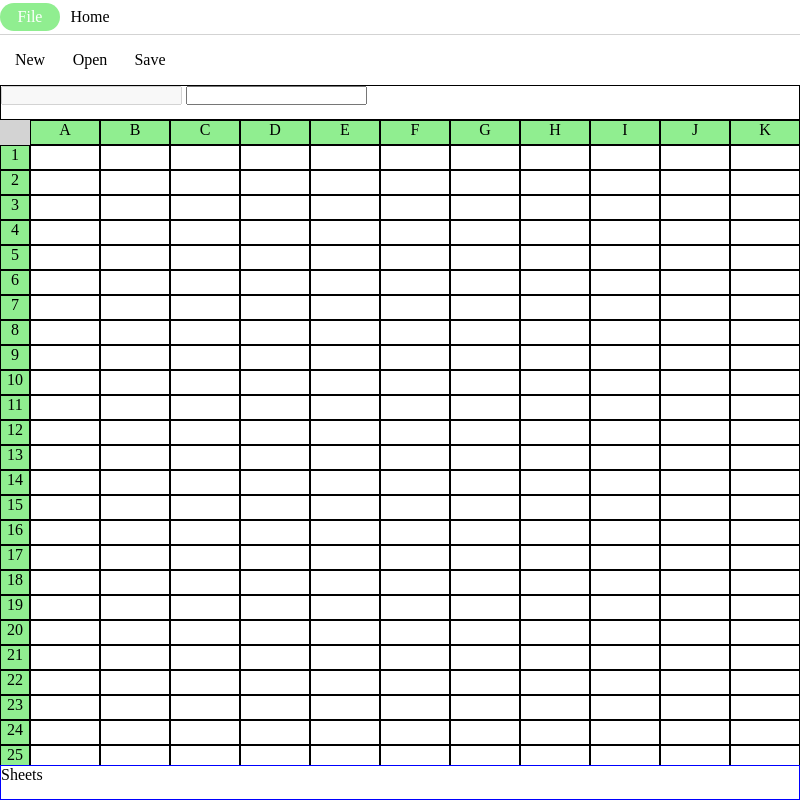
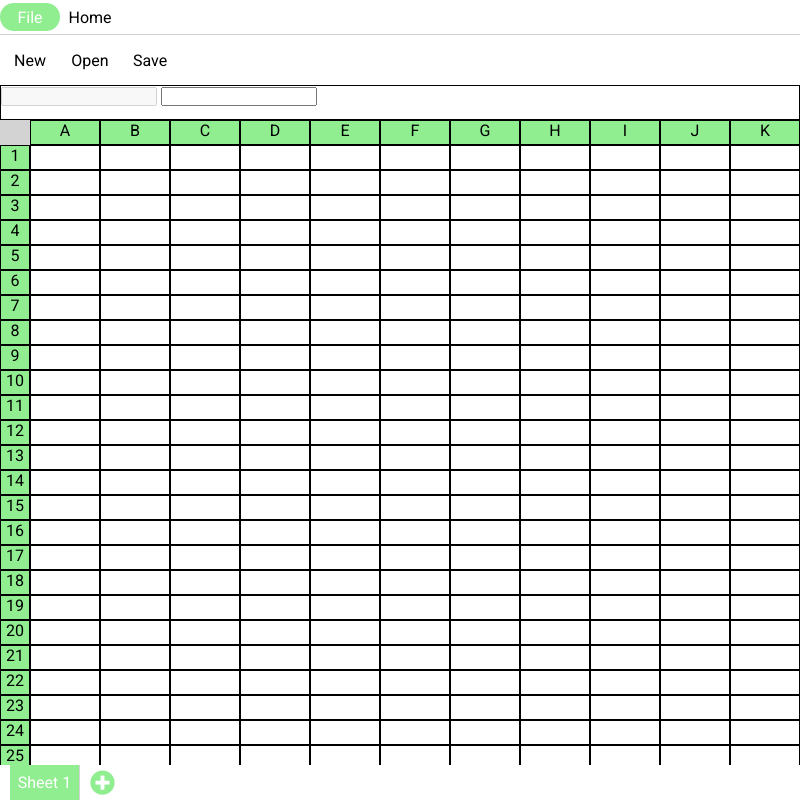
Before and after one commit to sushberiwal/Dev_20_Nov, an Electron app: page Lec6_Electron_Excel/index.ejs in a window 800 px wide. Drawn offline with nearby package versions, Linux system fonts and the light colour scheme; files that its build step writes are made by us from their sources.

Commit message:
sheets add

```diff
--- a/Lec6_Electron_Excel/css/style.css
+++ b/Lec6_Electron_Excel/css/style.css
@@ -2,6 +2,7 @@
     box-sizing: border-box;
     margin: 0px;
     padding: 0px;
+    font-family: 'Roboto', sans-serif;
 }
 
 
@@ -114,8 +115,30 @@
 }
 
 .sheets{
-    border: 1px solid blue;
     height: 35px;
+    display: flex;
+    align-items: center;
+}
+
+.sheets-list{
+    display: flex;
+    height: 100%;
+}
+.sheet{
+    margin-left: 10px;
+    cursor: pointer;
+    min-width: 70px;
+    border-right: 1px solid lightgray;
+    display: flex;
+    align-items: center;
+    justify-content: center;
+}
+.sheet-add{
+    margin-left: 10px;
+}
+.fas{
+    color: lightgreen;
+    font-size: 25px;
 }
 
 .hide{
@@ -126,3 +149,7 @@
     color: white;
     border-radius: 25px;
 }
+.active-sheet{
+    background: lightgreen;
+    color: white;
+}
--- a/Lec6_Electron_Excel/index.ejs
+++ b/Lec6_Electron_Excel/index.ejs
@@ -5,6 +5,9 @@
     <meta name="viewport" content="width=device-width, initial-scale=1.0">
     <title>Document</title>
     <!-- Style file link -->
+    <link rel="preconnect" href="https://fonts.gstatic.com">
+    <link href="https://fonts.googleapis.com/css2?family=Roboto&display=swap" rel="stylesheet">
+    <link rel="stylesheet" href="https://cdnjs.cloudflare.com/ajax/libs/font-awesome/5.15.1/css/all.min.css" integrity="sha512-+4zCK9k+qNFUR5X+cKL9EIR+ZOhtIloNl9GIKS57V1MyNsYpYcUrUeQc9vNfzsWfV28IaLL3i96P9sdNyeRssA==" crossorigin="anonymous" />
     <link rel="stylesheet" href="./css/style.css">
 </head>
 <body>
@@ -59,10 +62,12 @@
     </div>
 
 
-    <div class="sheets">Sheets</div>
-
-
-
+    <div class="sheets">
+        <div class="sheets-list">
+            <div class="sheet active-sheet" sid="0">Sheet 1</div>
+        </div>
+        <div class="sheet-add"><i class="fas fa-plus-circle"></i></div>
+    </div>
 
     <script src="./script.js"></script>
 </body>
--- a/Lec6_Electron_Excel/script.js
+++ b/Lec6_Electron_Excel/script.js
@@ -1,26 +1,14 @@
 let $ = require("jquery"); // dom manipulation
 let fs = require("fs");
+let remote = require("electron").remote;
+let dialog = remote.dialog;
 
-// fs.writeFileSync("test.txt" , "testing !!!!");
-
-let remote = require("electron").remote;
-const { setuid } = require("process");
-let dialog = remote.dialog;
-// let path = require("path");
-// let fs = remote.require('fs');
-
-// let fs = window.require("fs");
-
-// var remote = require('electron').remote;
-// var electronFs = remote.require('fs');
-// var electronDialog = remote.dialog;
 
 
 $(document).ready(function () {
   // console.log("document is loaded !!!");
   let db;
   let lsc;
-
   $(".cell").on("click", function () {
     // console.log(db);
     // console.log(this);
@@ -35,7 +23,6 @@ $(document).ready(function () {
     // console.log(address);
     $("#address").val(address);
   });
-
   $(".cell").on("blur", function () {
     lsc = this;
     let rowId = $(this).attr("rowid");
@@ -49,7 +36,6 @@ $(document).ready(function () {
       updateChildrens(cellObject);
     }
   });
-
   $("#formula").on("blur", function () {
     let formula = $(this).val();
     // console.log(formula);
@@ -91,7 +77,6 @@ $(document).ready(function () {
 
 
   // new open save
-
   $('.new').on("click" , function(){
     console.log("New button is clicked !!");
     // DB empty ya new
@@ -99,7 +84,6 @@ $(document).ready(function () {
     // UI New
     initUI();
   })
-
   $('.open').on("click" , function(){
     let path = dialog.showOpenDialogSync();
     console.log(path);
@@ -108,7 +92,6 @@ $(document).ready(function () {
     // UI set hojae according to DB
     setUI();
 })
-
   $('.save').on("click" , function(){
     console.log("Save button is clicked !!");
     let path = dialog.showSaveDialogSync();
@@ -121,6 +104,16 @@ $(document).ready(function () {
     else{
       alert("No File Selected !!");
     }
+  })
+
+
+  // sheets-add
+  let sheetid=0;
+  $(".sheet-add").on("click" , function(){
+    console.log("sheet add clicked !!");
+    sheetid++;
+    let sheet = `<div class="sheet" sid="${sheetid}">Sheet ${sheetid+1}</div>`;
+    $(".sheets-list").append(sheet);
   })
 
 
@@ -144,6 +137,8 @@ $(document).ready(function () {
     }
   })
 
+
+
   function deleteFormula(cellObject){
     $("#formula").val("");
     cellObject.formula = "";
@@ -161,7 +156,6 @@ $(document).ready(function () {
     }
     cellObject.parents = [];
   }
-
   function updateChildrens(cellObject){
       // ["B1" , "C1" , "Z1"];
     for(let i=0 ; i<cellObject.childrens.length ; i++){
@@ -176,8 +170,6 @@ $(document).ready(function () {
         updateChildrens(childrenCellObject);
     }
   }
-
-
   function solveFormula(formula , selfCellObject) {
     // ( 10 + 20 )
     let fComps = formula.split(" ");
@@ -214,7 +206,6 @@ $(document).ready(function () {
         colId : colId
     }
   }
-
   function setUI(){
     for(let i=0;i<100 ; i++){
       for(let j=0 ; j<26 ; j++){
@@ -223,7 +214,6 @@ $(document).ready(function () {
       }
     }
   }
-
   function initUI(){
     let cells = $(".cell");
     let count=0;
@@ -233,7 +223,6 @@ $(document).ready(function () {
       count++;
     }
   }
-
   function initDB() {
     db = [];
     for (let i = 0; i < 100; i++) {
```
